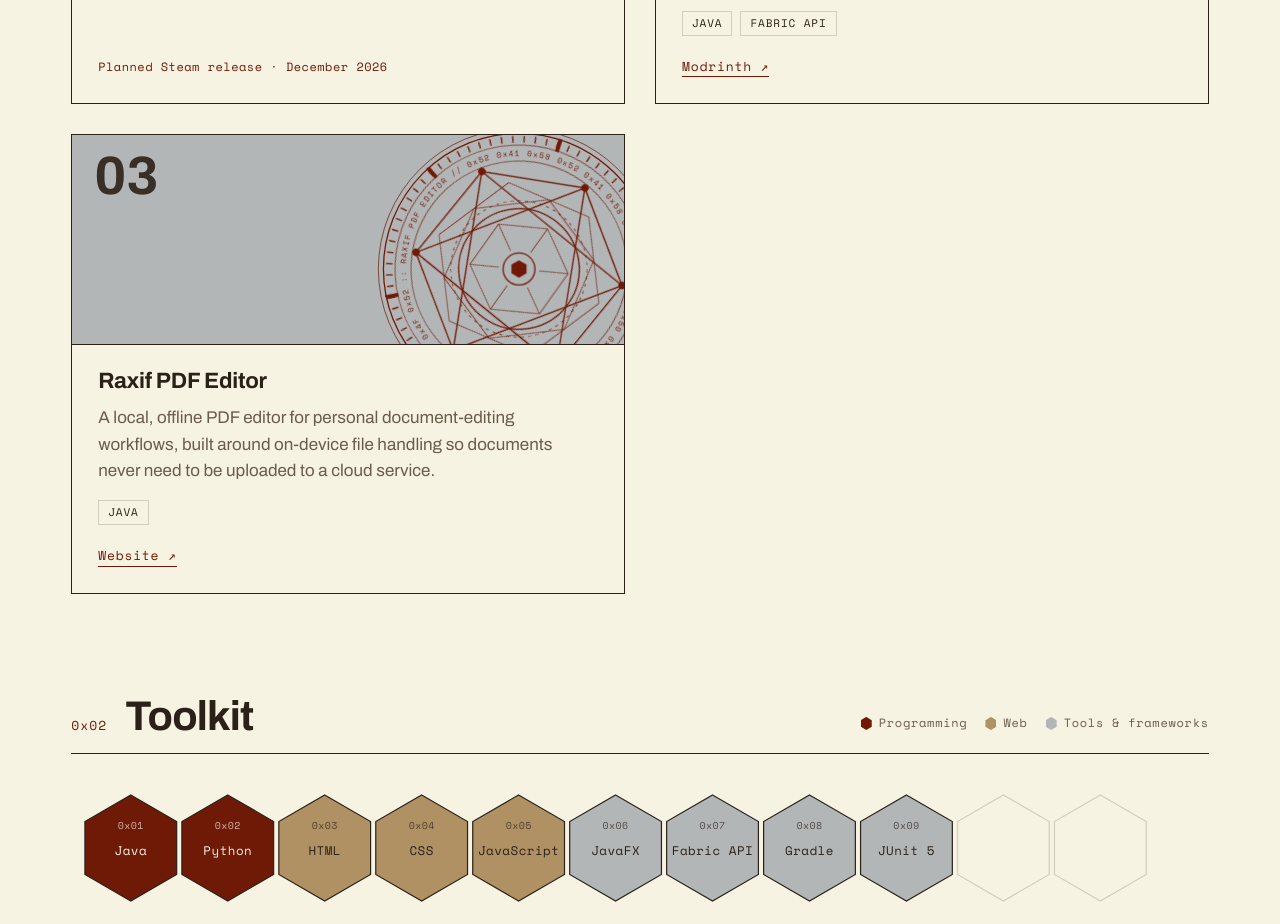
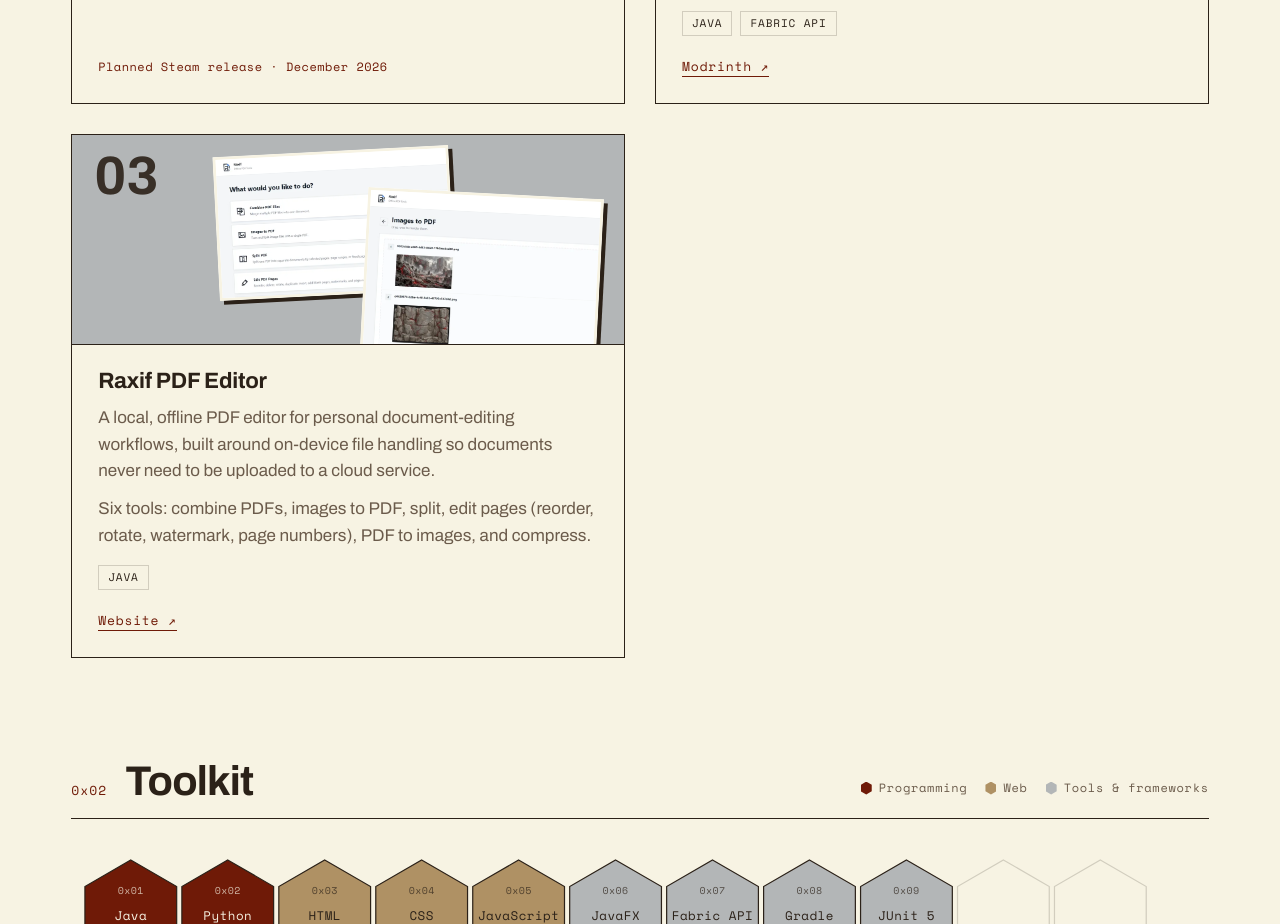
Before and after one commit to jefflim05cs/jefflim05cs.github.io, a plain HTML site: page index.html in a window 1280 px wide. Shown: the part 1760-2684 px from the top of the page. Drawn offline with nearby package versions, Linux system fonts and the light colour scheme.

Commit message:
Show Raxif screenshots on its project card
Two cropped screenshots (home screen and Images to PDF) laid on the card plate as overlapping prints, replacing the sigil. File paths in the Images to PDF screenshot are painted out. The card also lists Raxif's six tools.

```diff
--- a/css/style.css
+++ b/css/style.css
@@ -431,6 +431,20 @@ html.booting .boot, .boot.done {
 .icon-set img:nth-child(4) { transform: rotate(-2deg) translateY(3px); }
 .project:hover .icon-set img { transform: none; }
 
+/* Print set: overlapping screenshots laid on the plate */
+.print-set { position: absolute; inset: 0; }
+.print {
+  position: absolute; display: block; width: 236px; height: auto;
+  border: 3px solid var(--cream);
+  box-shadow: 4px 4px 0 var(--shadow);
+  background: #fff;
+  transition: transform .25s var(--ease);
+}
+.print-back  { right: 172px; top: 16px; transform: rotate(-3deg); }
+.print-front { right: 24px;  top: 58px; transform: rotate(3deg); }
+.project:hover .print-back  { transform: rotate(-1deg) translate(-6px, -4px); }
+.project:hover .print-front { transform: rotate(1deg) translate(6px, 2px); }
+
 .mod-list { display: grid; gap: 6px; margin: 2px 0 2px; }
 .mod-list li { padding-left: 14px; position: relative; font-size: 15px; line-height: 1.45; }
 .mod-list li::before {
@@ -526,6 +540,9 @@ html.booting .boot, .boot.done {
   .project-sigil { width: 230px; }
   .icon-set { right: 18px; grid-template-columns: repeat(2, 60px); gap: 10px; }
   .icon-set img { width: 60px; height: 60px; }
+  .print { width: 140px; }
+  .print-back  { right: 116px; top: 76px; }
+  .print-front { right: 12px; top: 22px; }
   .timeline li, .note { grid-template-columns: 1fr; gap: 4px; }
   .note span[aria-hidden] { display: none; }
 }
--- a/index.html
+++ b/index.html
@@ -148,11 +148,16 @@
         <article class="project reveal" data-seed="RAXIF PDF EDITOR" data-tier="3">
           <div class="project-plate">
             <span class="project-no">03</span>
-            <div class="project-sigil"></div>
+            <!-- ✏️ Screenshots live in assets/raxif/ -->
+            <div class="print-set">
+              <img class="print print-back" src="assets/raxif/home.webp" alt="Raxif home screen listing tools such as Combine PDF Files, Images to PDF, Split PDF and Edit PDF Pages" width="720" height="433" loading="lazy">
+              <img class="print print-front" src="assets/raxif/images-to-pdf.webp" alt="Raxif's Images to PDF screen with two images queued for conversion" width="720" height="482" loading="lazy">
+            </div>
           </div>
           <div class="project-body">
             <h3>Raxif PDF Editor</h3>
             <p>A local, offline PDF editor for personal document-editing workflows, built around on-device file handling so documents never need to be uploaded to a cloud service.</p>
+            <p>Six tools: combine PDFs, images to PDF, split, edit pages (reorder, rotate, watermark, page numbers), PDF to images, and compress.</p>
             <ul class="tags"><li>Java</li></ul>
             <p class="links"><a href="https://raxif-pdfs.pages.dev/" target="_blank" rel="noopener">Website ↗</a></p>
           </div>
```
Also changed, not shown: assets/raxif/home.webp (added), assets/raxif/images-to-pdf.webp (added).
